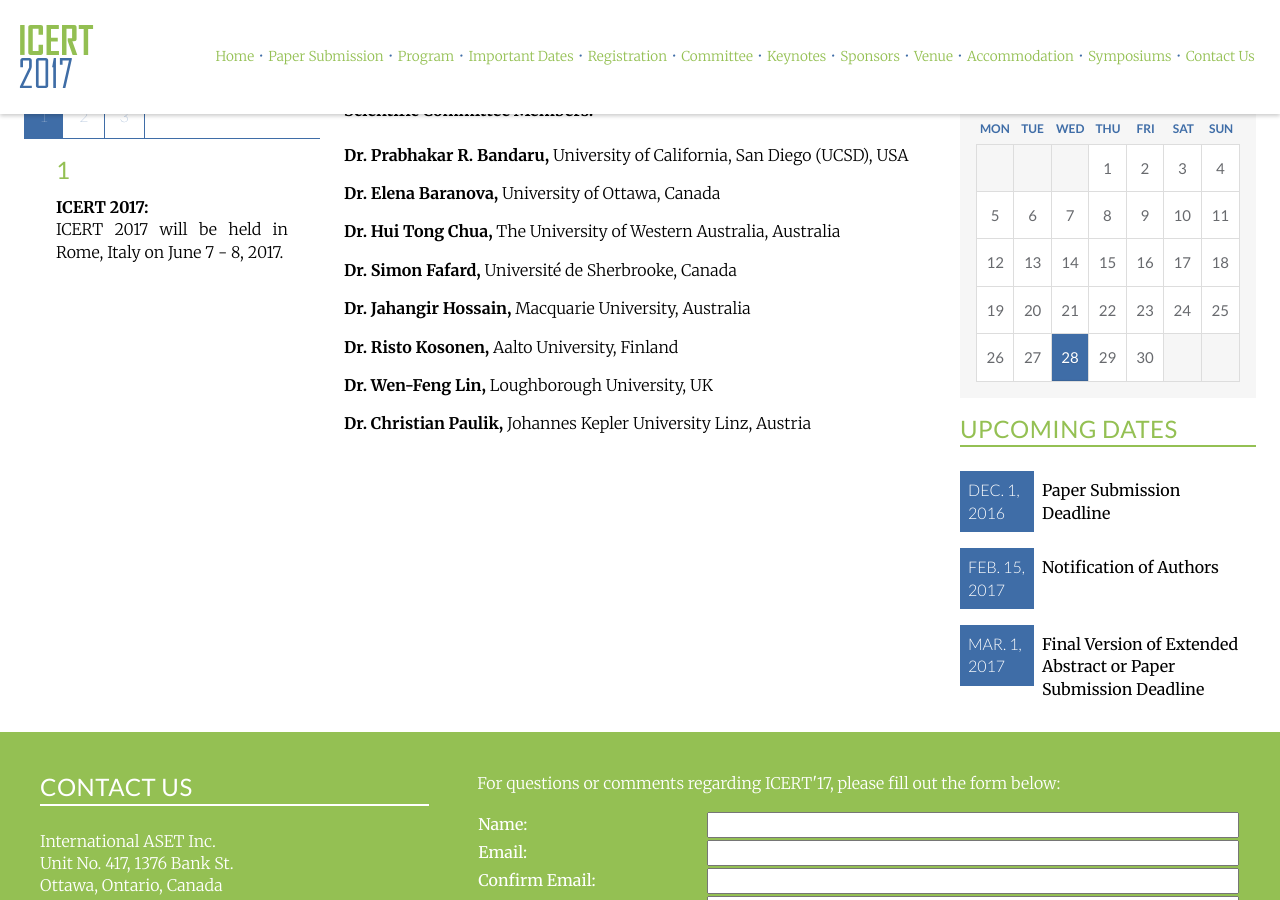
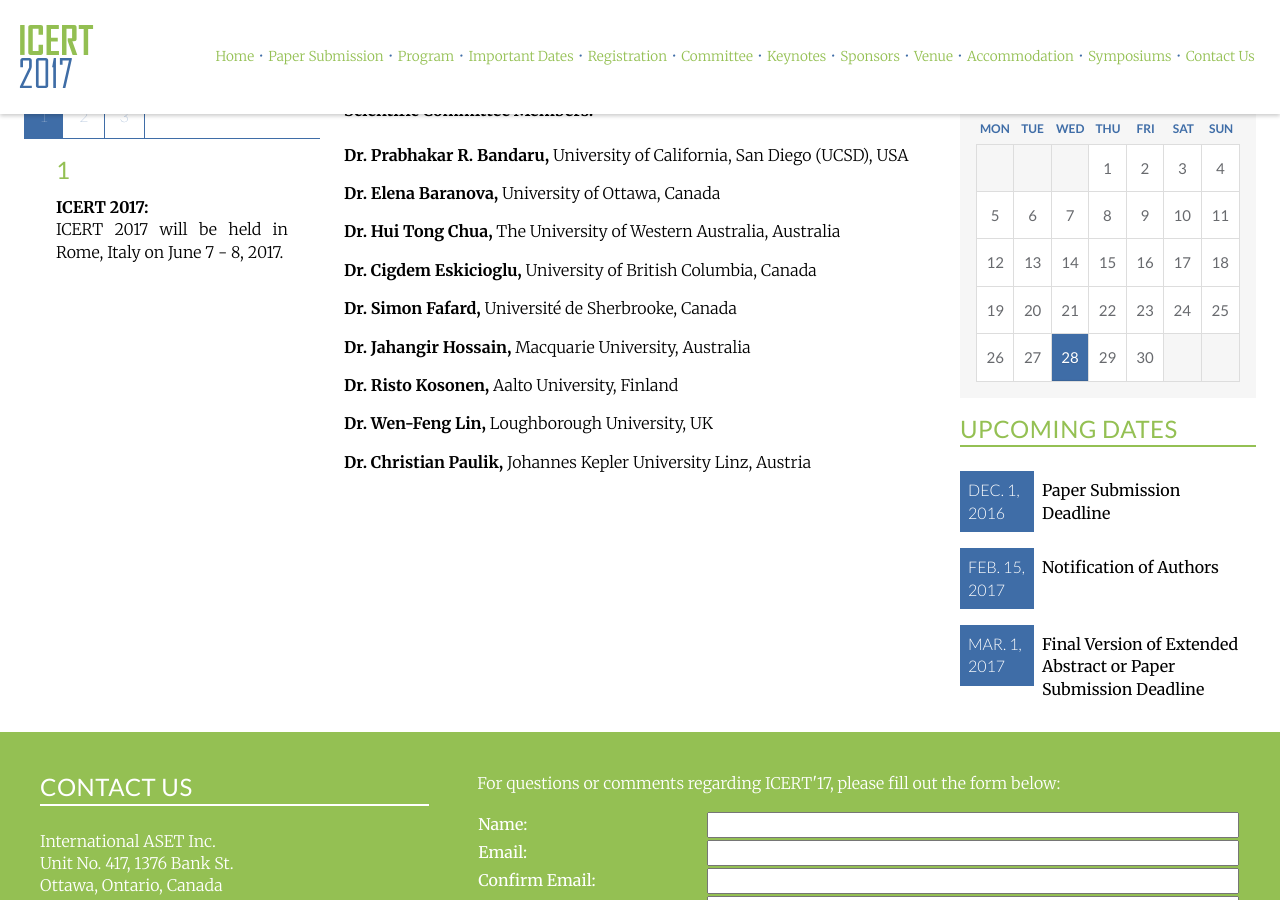
Before and after one commit to intaset/icertseries, a Jekyll site: the page built from committee.html, in a window 1280 px wide and 900 px high, scrolled down 493 px. Built offline with Jekyll 4.4.1, drawn with Linux system fonts in a browser that asks for light colours; nearby versions of some CDN libraries; Markdown is read by kramdown in place of the engine named in the settings; comment, search, counter and statistics services are not loaded.

Commit message:
updated sc

```diff
--- a/committee.html
+++ b/committee.html
@@ -14,6 +14,7 @@ keyword:
     <p class="body"><b>Dr. Prabhakar R. Bandaru, </b> University of California, San Diego (UCSD), USA</p>
     <p class="body"><b>Dr. Elena Baranova, </b> University of Ottawa, Canada</p>
     <p class="body"><b>Dr. Hui Tong Chua, </b> The University of Western Australia, Australia</p>
+    <p class="body"><b>Dr. Cigdem Eskicioglu, </b> University of British Columbia, Canada</p>
     <p class="body"><b>Dr. Simon Fafard, </b> Université de Sherbrooke, Canada</p>
     <p class="body"><b>Dr. Jahangir Hossain, </b> Macquarie University, Australia</p>
     <p class="body"><b>Dr. Risto Kosonen, </b> Aalto University, Finland</p>
```
Also changed, not shown: 1 other file.
